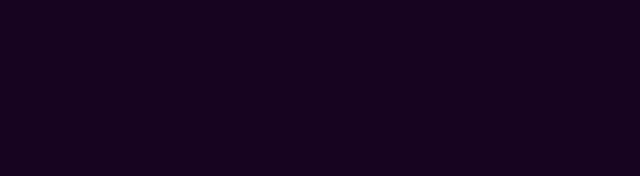
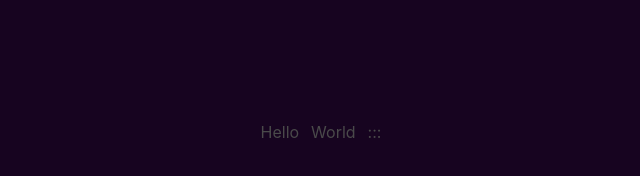
Before and after one commit to trytonlux/Startpage, a React (Vite) app: page / in a window 1280 px wide. Shown: the part 606-782 px from the top of the page, without its empty margins (319-959 px from the left). Built offline with nearby package versions, Linux system fonts and the light colour scheme.

Commit message:
Sample elements for mockup.

```diff
--- a/src/Dock.jsx
+++ b/src/Dock.jsx
@@ -5,7 +5,10 @@
     render()
     {
         return(
-          <div>
+          <div className="dock">
+              <span>Hello</span>
+              <span>World</span>
+              <span>:::</span>
           </div>
         );
     }
```
